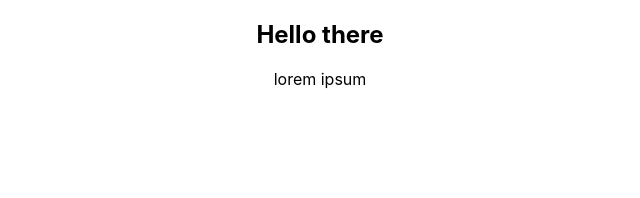
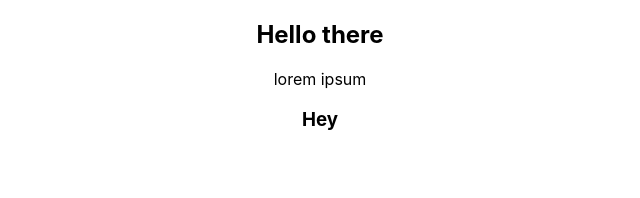
Before and after one commit to InvincibleRP1/Cinemate, a React (Create React App) app: page / in a window 1280 px wide. Shown: the top 198 px of the page, without its empty margins (320-960 px from the left). Built offline with nearby package versions, Linux system fonts and the light colour scheme; what miragejs would draw is missing.

Commit message:
test: testing code

```diff
--- a/src/App.js
+++ b/src/App.js
@@ -7,6 +7,7 @@ function App() {
       <header className="App-header">
         <h2>Hello there</h2>
         <p>lorem ipsum</p>
+        <h3>Hey</h3>
       </header>
     </div>
   );
```
